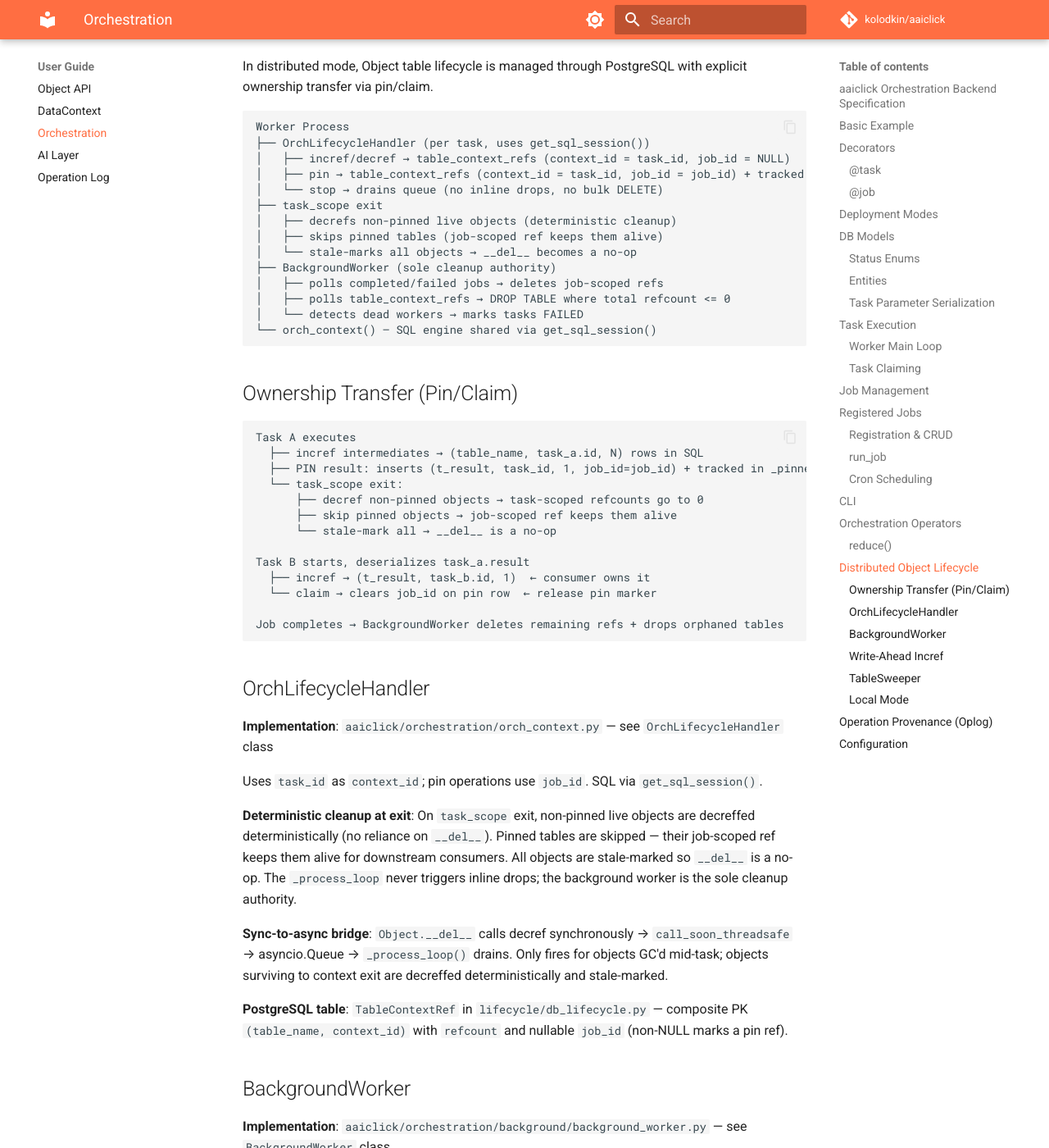
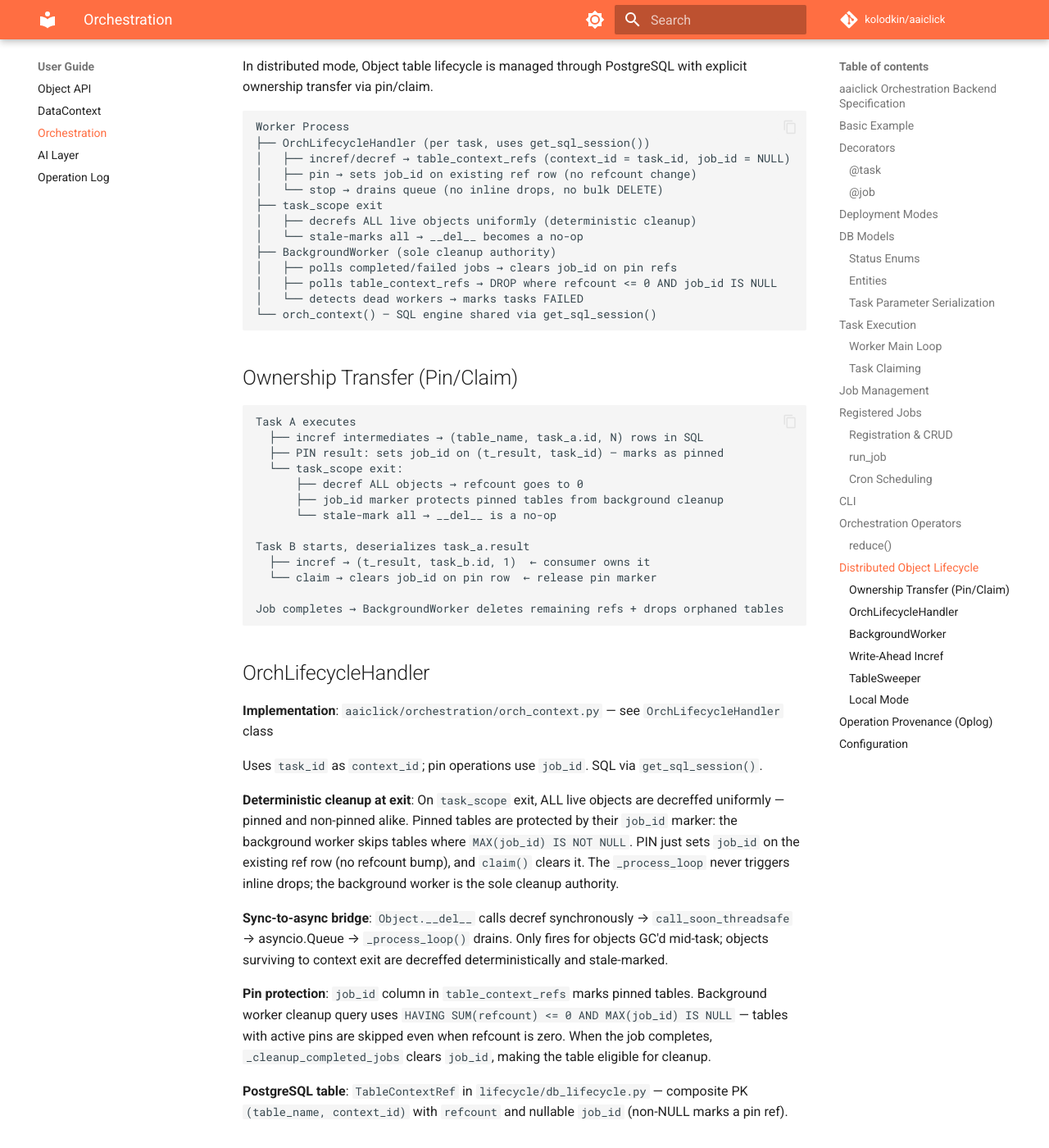
Before and after one commit to kolodkin/aaiclick, an MkDocs documentation site: the page built from docs/orchestration.md, in a window 1280 px wide and 1400 px high, scrolled down 6731 px. Shown: the whole window at 82% size. Built offline with MkDocs 1.6.1 and Material for MkDocs 9.7.7, drawn with Linux system fonts in a browser that asks for light colours; comment, search, counter and statistics services are not loaded.

Commit message:
refactor: PIN sets job_id marker without bumping refcount
- PIN just sets job_id on existing ref row (no refcount change)
- task_scope exit decrefs ALL objects uniformly (no pinned-skip)
- Background worker skips tables with active pins (MAX(job_id) IS NULL)
- Remove _pinned set and pinned_tables property from handler
- Fixes leaked tables where PIN bumped refcount but producer never decreffed

https://claude.ai/code/session_01UidzfJia3frpyGkqnimArN

````diff
--- a/docs/orchestration.md
+++ b/docs/orchestration.md
@@ -205,15 +205,14 @@ In distributed mode, Object table lifecycle is managed through PostgreSQL with e
 Worker Process
 ├── OrchLifecycleHandler (per task, uses get_sql_session())
 │   ├── incref/decref → table_context_refs (context_id = task_id, job_id = NULL)
-│   ├── pin → table_context_refs (context_id = task_id, job_id = job_id) + tracked in _pinned
+│   ├── pin → sets job_id on existing ref row (no refcount change)
 │   └── stop → drains queue (no inline drops, no bulk DELETE)
 ├── task_scope exit
-│   ├── decrefs non-pinned live objects (deterministic cleanup)
-│   ├── skips pinned tables (job-scoped ref keeps them alive)
-│   └── stale-marks all objects → __del__ becomes a no-op
+│   ├── decrefs ALL live objects uniformly (deterministic cleanup)
+│   └── stale-marks all → __del__ becomes a no-op
 ├── BackgroundWorker (sole cleanup authority)
-│   ├── polls completed/failed jobs → deletes job-scoped refs
-│   ├── polls table_context_refs → DROP TABLE where total refcount <= 0
+│   ├── polls completed/failed jobs → clears job_id on pin refs
+│   ├── polls table_context_refs → DROP where refcount <= 0 AND job_id IS NULL
 │   └── detects dead workers → marks tasks FAILED
 └── orch_context() — SQL engine shared via get_sql_session()
 ```
@@ -223,10 +222,10 @@ Worker Process
 ```
 Task A executes
   ├── incref intermediates → (table_name, task_a.id, N) rows in SQL
-  ├── PIN result: inserts (t_result, task_id, 1, job_id=job_id) + tracked in _pinned
+  ├── PIN result: sets job_id on (t_result, task_id) — marks as pinned
   └── task_scope exit:
-      ├── decref non-pinned objects → task-scoped refcounts go to 0
-      ├── skip pinned objects → job-scoped ref keeps them alive
+      ├── decref ALL objects → refcount goes to 0
+      ├── job_id marker protects pinned tables from background cleanup
       └── stale-mark all → __del__ is a no-op
 
 Task B starts, deserializes task_a.result
@@ -242,9 +241,11 @@ Job completes → BackgroundWorker deletes remaining refs + drops orphaned table
 
 Uses `task_id` as `context_id`; pin operations use `job_id`. SQL via `get_sql_session()`.
 
-**Deterministic cleanup at exit**: On `task_scope` exit, non-pinned live objects are decreffed deterministically (no reliance on `__del__`). Pinned tables are skipped — their job-scoped ref keeps them alive for downstream consumers. All objects are stale-marked so `__del__` is a no-op. The `_process_loop` never triggers inline drops; the background worker is the sole cleanup authority.
+**Deterministic cleanup at exit**: On `task_scope` exit, ALL live objects are decreffed uniformly — pinned and non-pinned alike. Pinned tables are protected by their `job_id` marker: the background worker skips tables where `MAX(job_id) IS NOT NULL`. PIN just sets `job_id` on the existing ref row (no refcount bump), and `claim()` clears it. The `_process_loop` never triggers inline drops; the background worker is the sole cleanup authority.
 
 **Sync-to-async bridge**: `Object.__del__` calls decref synchronously → `call_soon_threadsafe` → asyncio.Queue → `_process_loop()` drains. Only fires for objects GC'd mid-task; objects surviving to context exit are decreffed deterministically and stale-marked.
+
+**Pin protection**: `job_id` column in `table_context_refs` marks pinned tables. Background worker cleanup query uses `HAVING SUM(refcount) <= 0 AND MAX(job_id) IS NULL` — tables with active pins are skipped even when refcount is zero. When the job completes, `_cleanup_completed_jobs` clears `job_id`, making the table eligible for cleanup.
 
 **PostgreSQL table**: `TableContextRef` in `lifecycle/db_lifecycle.py` — composite PK `(table_name, context_id)` with `refcount` and nullable `job_id` (non-NULL marks a pin ref).
 
````
Also changed, not shown: 2 other files.
